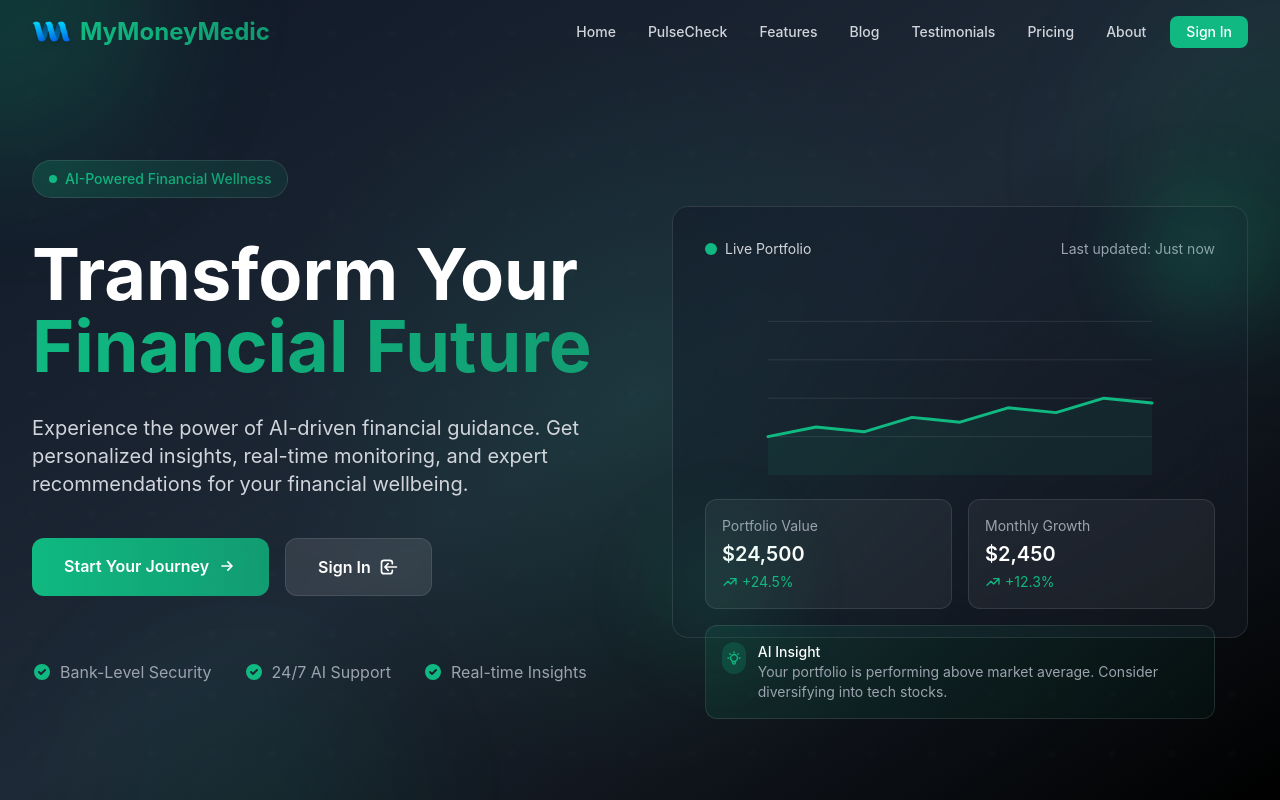
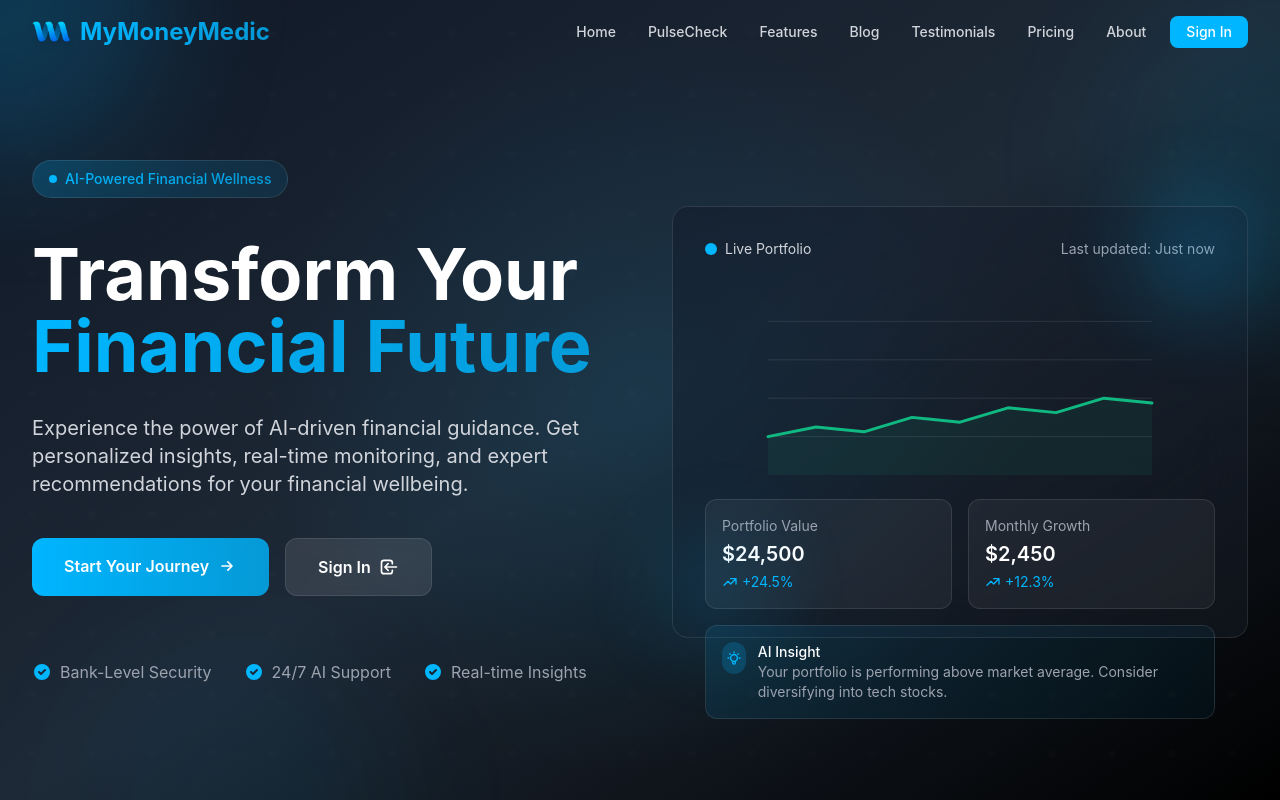
Before and after one commit to boy-who-cried-wolf/my-money-medic, a React (Create React App) app in the folder frontend/: page / in a window 1280 px wide. Shown: the top 800 px of the page. Built offline with nearby package versions, Linux system fonts and the light colour scheme.

Commit message:
feat: color theme

```diff
--- a/frontend/tailwind.config.js
+++ b/frontend/tailwind.config.js
@@ -7,7 +7,9 @@ module.exports = {
   theme: {
     extend: {
       colors: {
-        primary: '#10b981',
+        primary: '#00B6FF',
+        'primary-dark': '#0076FF',
+        'primary-light': '#00D8FF',
         dark: {
           DEFAULT: '#111827',
           lighter: '#1F2937',
@@ -15,7 +17,7 @@ module.exports = {
       },
       backgroundImage: {
         'gradient-radial': 'radial-gradient(var(--tw-gradient-stops))',
-        'hero-pattern': 'linear-gradient(135deg, #10b981 0%, #059669 100%)',
+        'hero-pattern': 'linear-gradient(135deg, #00D8FF 0%, #00B6FF 50%, #0076FF 100%)',
       },
       animation: {
         'fade-in': 'fadeIn 0.5s ease-in-out',
```
